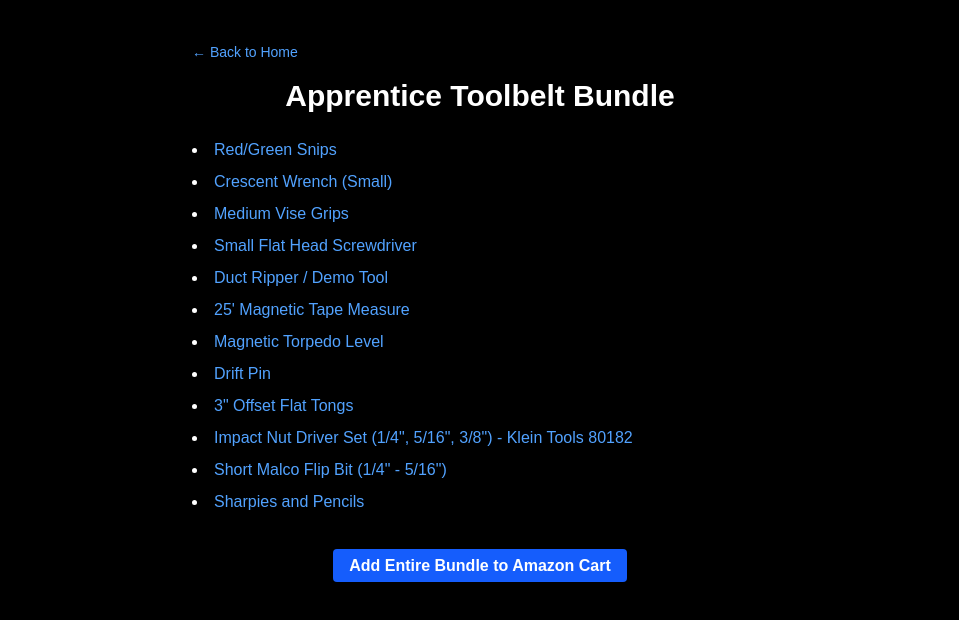
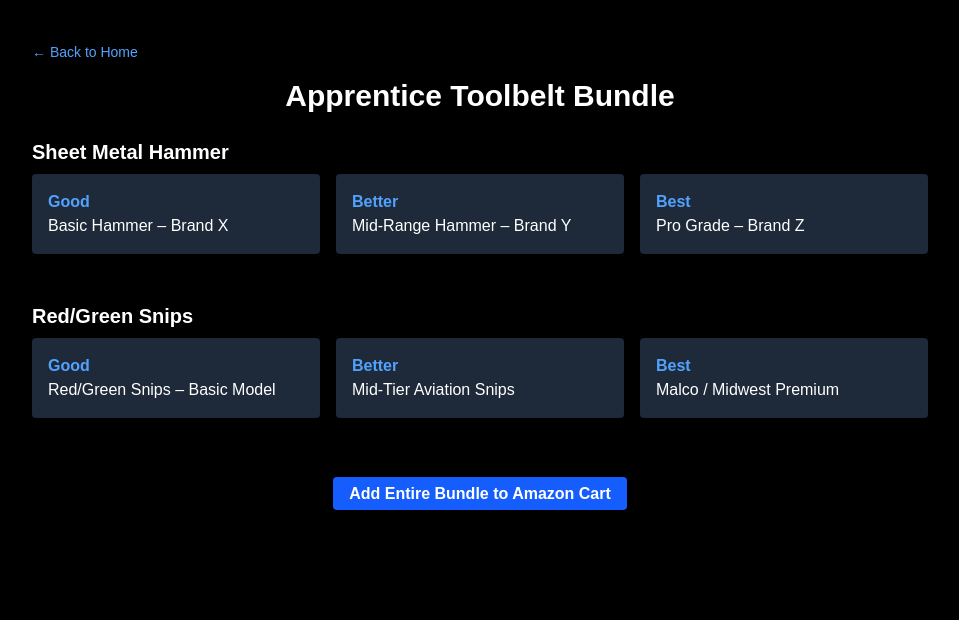
Before and after one commit to brbesaw/tradesmen-bundles, a Next.js app: page /bundles/apprentice in a window 1280 px wide. Shown: the top 620 px of the page, without its empty margins (160-1119 px from the left). Built offline with nearby package versions, Linux system fonts and the light colour scheme.

Commit message:
Add tool options and Sheet Metal Hammer section

```diff
--- a/app/bundles/apprentice/page.js
+++ b/app/bundles/apprentice/page.js
@@ -3,32 +3,56 @@
 export default function ApprenticeBundle() {
   return (
     <main className="bg-black text-white min-h-screen py-10 px-4">
-      <div className="max-w-xl mx-auto">
+      <div className="max-w-4xl mx-auto">
         <Link href="/" className="text-blue-400 hover:underline text-sm mb-4 inline-block">
-          &larr; Back to Home
+          ← Back to Home
         </Link>
 
         <h1 className="text-3xl font-bold mb-6 text-center">Apprentice Toolbelt Bundle</h1>
 
-        <section className="space-y-8">
-          <div className="text-left">
-            <ul className="list-disc list-inside space-y-2">
-              <li><a href="#" className="text-blue-400 hover:underline">Red/Green Snips</a></li>
-              <li><a href="#" className="text-blue-400 hover:underline">Crescent Wrench (Small)</a></li>
-              <li><a href="#" className="text-blue-400 hover:underline">Medium Vise Grips</a></li>
-              <li><a href="#" className="text-blue-400 hover:underline">Small Flat Head Screwdriver</a></li>
-              <li><a href="#" className="text-blue-400 hover:underline">Duct Ripper / Demo Tool</a></li>
-              <li><a href="#" className="text-blue-400 hover:underline">25&apos; Magnetic Tape Measure</a></li>
-              <li><a href="#" className="text-blue-400 hover:underline">Magnetic Torpedo Level</a></li>
-              <li><a href="#" className="text-blue-400 hover:underline">Drift Pin</a></li>
-              <li><a href="#" className="text-blue-400 hover:underline">3&quot; Offset Flat Tongs</a></li>
-              <li><a href="#" className="text-blue-400 hover:underline">Impact Nut Driver Set (1/4&quot;, 5/16&quot;, 3/8&quot;) - Klein Tools 80182</a></li>
-              <li><a href="#" className="text-blue-400 hover:underline">Short Malco Flip Bit (1/4&quot; - 5/16&quot;)</a></li>
-              <li><a href="#" className="text-blue-400 hover:underline">Sharpies and Pencils</a></li>
-            </ul>
+        <section className="space-y-12">
+
+          {/* Example Tool: Sheet Metal Hammer */}
+          <div>
+            <h3 className="text-xl font-semibold mb-2">Sheet Metal Hammer</h3>
+            <div className="grid grid-cols-1 md:grid-cols-3 gap-4">
+              <a href="#" className="bg-gray-800 p-4 rounded hover:bg-gray-700">
+                <p className="font-bold text-blue-400">Good</p>
+                <p>Basic Hammer – Brand X</p>
+              </a>
+              <a href="#" className="bg-gray-800 p-4 rounded hover:bg-gray-700">
+                <p className="font-bold text-blue-400">Better</p>
+                <p>Mid-Range Hammer – Brand Y</p>
+              </a>
+              <a href="#" className="bg-gray-800 p-4 rounded hover:bg-gray-700">
+                <p className="font-bold text-blue-400">Best</p>
+                <p>Pro Grade – Brand Z</p>
+              </a>
+            </div>
           </div>
 
-          <div className="text-center mt-10">
+          {/* Repeat for each tool */}
+          <div>
+            <h3 className="text-xl font-semibold mb-2">Red/Green Snips</h3>
+            <div className="grid grid-cols-1 md:grid-cols-3 gap-4">
+              <a href="#" className="bg-gray-800 p-4 rounded hover:bg-gray-700">
+                <p className="font-bold text-blue-400">Good</p>
+                <p>Red/Green Snips – Basic Model</p>
+              </a>
+              <a href="#" className="bg-gray-800 p-4 rounded hover:bg-gray-700">
+                <p className="font-bold text-blue-400">Better</p>
+                <p>Mid-Tier Aviation Snips</p>
+              </a>
+              <a href="#" className="bg-gray-800 p-4 rounded hover:bg-gray-700">
+                <p className="font-bold text-blue-400">Best</p>
+                <p>Malco / Midwest Premium</p>
+              </a>
+            </div>
+          </div>
+
+          {/* You can continue adding more tools below using this format */}
+
+          <div className="text-center mt-16">
             <a
               href="#"
               className="bg-blue-600 hover:bg-blue-700 text-white font-semibold py-2 px-4 rounded"
```
